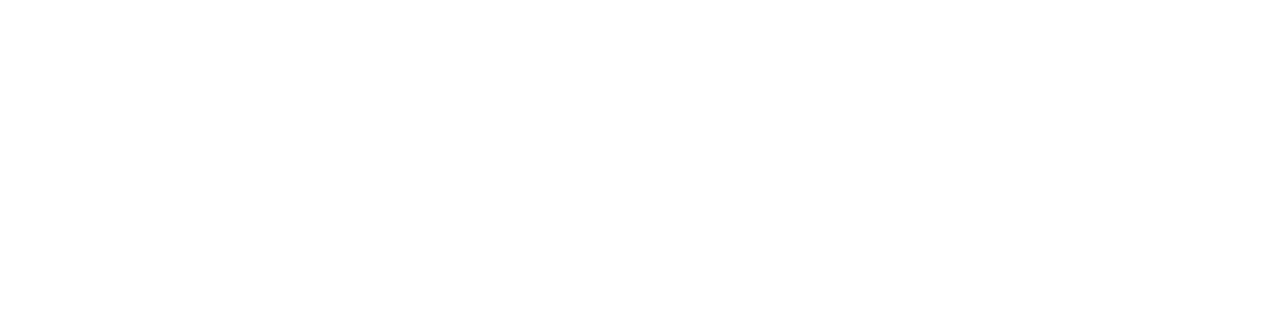
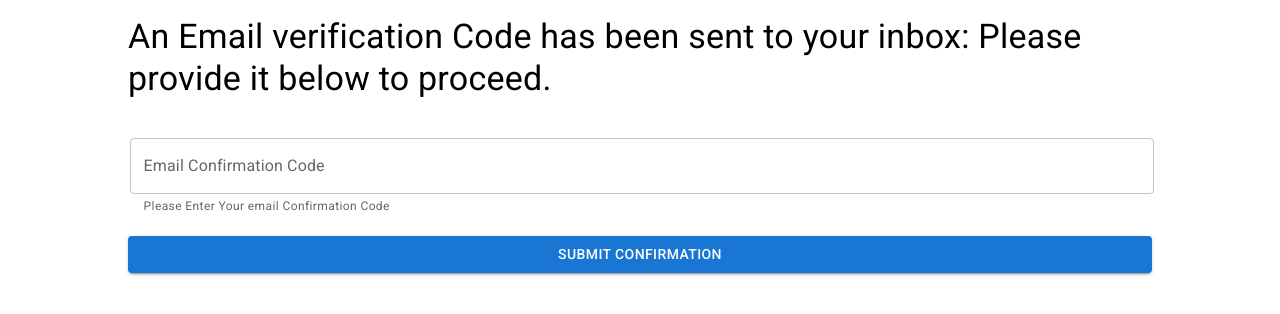
Before and after one commit to sewah2012/Sharehub-frontend, a React (Create React App) app: page /confirm-email in a window 1280 px wide. Before the commit this address had no page. Shown: the top 314 px of the page. Built offline with nearby package versions, Linux system fonts and the light colour scheme.

Commit message:
implement user registration and email verification

```diff
--- a/src/App.js
+++ b/src/App.js
@@ -15,6 +15,7 @@
 import axios from 'axios';
 import { AppContext } from "./states/AppContext";
 import AuthVerify from "./utilities/AuthVerify";
+import ConfirmEmail from "./pages/confirmEmail/ConfirmEmail";
 
 const AUTH_TOKEN = localStorage.getItem("token");
 axios.defaults.headers.common['Authorization'] = AUTH_TOKEN;
@@ -46,6 +47,7 @@
             }
           />
 
+          <Route path = '/confirm-email' element={<ConfirmEmail />} />
           <Route path="/forgot-password" element={<ForgetPassword />} />
         </Routes>
         {/* <AuthVerify /> */}
--- a/src/pages/authenticate/SignupModal.js
+++ b/src/pages/authenticate/SignupModal.js
@@ -4,14 +4,18 @@
   Button,
   Checkbox,
   Chip,
+  CircularProgress,
   Divider,
   FormControlLabel,
+  FormHelperText,
   Modal,
   TextField,
   Typography,
   useMediaQuery,
 } from "@mui/material";
 import { Box } from "@mui/system";
+import axios from "axios";
+import { useNavigate } from "react-router-dom"
 
 const style = {
   position: "absolute",
@@ -26,31 +30,140 @@
 };
 
 const SignupModal = ({ modalOpen, setModalOpen }) => {
+  const navigate = useNavigate();
+  const [isLoading, setisLoading] = useState(false);
   const [signupDetails, setSignupDetails] = useState({
     firstName: "",
     lastName: "",
     email: "",
     username: "",
     password: "",
-    confirmPassword: ""
-  })
+    confirmPassword: "",
+    userAgreement: false,
+  });
+
+  const [errors, setErrors] = useState({});
+  const [userAgreementError, setUserAgreementError] = useState(false);
 
   const handleClose = () => {
     setModalOpen(!modalOpen);
   };
 
   const onChangeHandler = (event) => {
+    //clearerrors
+    setErrors({
+      ...errors,
+      [event.target.name]: false,
+    });
+
     setSignupDetails({
       ...signupDetails,
       [event.target.name]: event.target.value,
     });
   };
 
+  const handleSubmit = (event) => {
+    event.preventDefault();
+    setisLoading(true);
 
-  const handleSubmit = (event)=>{
-    event.preventDefault()
-      alert(signupDetails.firstName)
+    const {
+      firstName,
+      lastName,
+      email,
+      username,
+      password,
+      confirmPassword,
+      userAgreement,
+    } = signupDetails;
+
+    if (firstName === "") {
+      setErrors({
+        ...errors,
+        firstName: true,
+      });
+      setisLoading(false)
+      return;
     }
+    if (lastName === "") {
+      setErrors({
+        ...errors,
+        lastName: true,
+      });
+      setisLoading(false)
+      return;
+    }
+    if (email === "") {
+      setErrors({
+        ...errors,
+        email: true,
+      });
+      setisLoading(false)
+      return;
+    }
+    if (username === "") {
+      setErrors({
+        ...errors,
+        username: true,
+      });
+      setisLoading(false)
+      return;
+    }
+
+    if (password === "") {
+      setErrors({
+        ...errors,
+        password: true,
+      });
+      setisLoading(false)
+      return;
+    }
+
+    if (password !== confirmPassword) {
+      setErrors({
+        ...errors,
+        confirmPassword: true,
+      });
+      setisLoading(false)
+      return;
+    }
+
+    if (!userAgreement) {
+      setUserAgreementError(true);
+      setisLoading(false)
+      return;
+      // alert("Please accept terms and condition");
+    }
+
+    //make call to backend
+
+    const url = "/api/auth/signup";
+    const data = {
+      firstName: signupDetails.firstName,
+      lastName: signupDetails.lastName,
+      email: signupDetails.email,
+      username: signupDetails.username,
+      password: signupDetails.password,
+    };
+
+
+    axios.post(url, data).then((resp) => {
+      if (resp.status === 200) {
+
+        console.log(resp.data);
+
+        navigate("/confirm-email")
+        setisLoading(false);
+      }else{
+        console.log(resp.data);
+        // setisLoading(false);
+      }
+
+
+    })
+    .catch(err=>{
+      console.log(err)
+    })
+  };
   return (
     <div className="modalWrapper">
       <Modal
@@ -67,46 +180,50 @@
           <form onSubmit={handleSubmit}>
             <TextField
               onChange={onChangeHandler}
-            value = {signupDetails.firstName}
+              value={signupDetails.firstName}
               className="signupTextfield"
               name="firstName"
               label="First Name"
               defaultValue=""
               helperText="please provide your first name"
+              error={errors?.firstName ? errors?.firstName : false}
               style={{ margin: ".1rem" }}
             />
             <TextField
               onChange={onChangeHandler}
-            value = {signupDetails.lastName}
+              value={signupDetails.lastName}
               className="signupTextfield"
               name="lastName"
               label="Last Name"
               defaultValue=""
               helperText="please provide your last name"
               style={{ margin: ".1rem" }}
+              error={errors?.lastName ? errors?.lastName : false}
             />
             <br />
             <br />
             <TextField
               onChange={onChangeHandler}
-            value = {signupDetails.email}
+              value={signupDetails.email}
               className="signupTextfield"
               name="email"
               label="Email Address"
               type="email"
               helperText="please provide your first name"
               style={{ margin: ".1rem" }}
+              error={errors?.email ? errors?.email : false}
             />
 
             <TextField
               onChange={onChangeHandler}
-            value = {signupDetails.username}
+              value={signupDetails.username}
               className="signupTextfield"
               name="username"
               label="Username"
               type="text"
               helperText="please provide your username"
               style={{ margin: ".1rem" }}
+              error={errors?.username ? errors?.username : false}
             />
 
             {/* <TextField
@@ -124,37 +241,60 @@
             <br />
             <TextField
               onChange={onChangeHandler}
-            value = {signupDetails.password}
+              value={signupDetails.password}
               className="signupTextfield"
               name="password"
               label="Password"
               helperText="Please provide a strong password"
               type="password"
               style={{ margin: ".1rem" }}
+              error={errors?.password ? errors?.password : false}
             />
 
             <TextField
               onChange={onChangeHandler}
-            value = {signupDetails.confirmPassword}
+              value={signupDetails.confirmPassword}
               className="signupTextfield"
               name="confirmPassword"
               label="Confirm Password"
-              helperText="Please enter again your password"
+              helperText="Confirm Password must match your password"
               type="password"
               style={{ margin: ".1rem" }}
+              error={errors?.confirmPassword ? errors?.confirmPassword : false}
             />
             <br />
             <br />
             <FormControlLabel
               // value={}
-              control={<Checkbox defaultChecked={false} />}
+
+              // error = {errors?.userAgreement ? errors?.userAgreement : false}
+              control={
+                <Checkbox
+                  name="userAgreement"
+                  value={signupDetails?.userAgreement}
+                  onChange={
+                  (e)=>{
+                    setSignupDetails({
+                      ...signupDetails,
+                      userAgreement: e.target.value
+                    })
+                  }
+                  }
+                />
+              }
               label="Accept Terms and Agreement of sharehub"
+            />
 
-            />
+            {userAgreementError && (
+              <FormHelperText sx={{ color: "red" }}>
+                Please accept Terms and agreement
+              </FormHelperText>
+            )}
             <br />
             <br />
-            <Button variant="contained" fullWidth>
+            <Button variant="contained"  disabled={isLoading} fullWidth type="submit" onClick={handleSubmit}>
               Sign up
+              {isLoading && <CircularProgress />}
             </Button>
             <br />
             <br />
@@ -173,8 +313,6 @@
         </div>
       </Modal>
     </div>
-
-
   );
 };
 
--- /dev/null
+++ b/src/pages/confirmEmail/ConfirmEmail.js
@@ -0,0 +1,90 @@
+import "./styles.css";
+import { Button, CircularProgress, TextField, Typography } from "@mui/material";
+import React, { useState } from "react";
+import axios from "axios";
+import { useNavigate } from "react-router-dom";
+
+const ConfirmEmail = () => {
+  const [loading, setLoading] = useState(false);
+  const [code, setCode] = useState("");
+  const [error, setError] = useState(false);
+  const [confirmed, setConfirmed] = useState(false);
+
+  const navigate = useNavigate();
+
+  const handleSubmit = () => {
+    setLoading(true);
+    if (code === "") {
+      setError(true);
+      setLoading(false);
+      return;
+    }
+
+    const url = `/api/auth/verify?code=${code}`;
+
+    axios.get(url).then((resp) => {
+      if(resp.status===200){
+        setConfirmed(true)
+        setLoading(false);
+      } else{
+        console.log(resp.data)
+      }
+    }).catch(err=>{
+      console.log(err)
+    });
+
+    setLoading(false);
+  };
+  const navigteToLogin=()=>{
+    navigate("/authenticate")
+  }
+  return (
+    <div className="confirmEmail">
+      {confirmed ? (
+        <div>
+          <Typography variant="h4">
+            Your Email has successfully been verified.
+          </Typography>
+          <br /> <br />
+          <Button variant="outlined" onClick={navigteToLogin}>
+            Continue to Login
+          </Button>
+        </div>
+      ) : (
+        <div className="confirmEmail__form">
+          <Typography variant="h4">
+            An Email verification Code has been sent to your inbox: Please provide it below to proceed.
+          </Typography>
+          <br />
+          <br />
+          <TextField
+            name="code"
+            fullWidth
+            onChange={(e) => {
+              setError(false);
+              setCode(e.target.value);
+            }}
+            value={code}
+            label="Email Confirmation Code"
+            helperText="Please Enter Your email Confirmation Code"
+            style={{ margin: ".1rem" }}
+            error={error}
+          />
+          <br />
+          <br />
+          <Button
+            variant="contained"
+            disabled={loading}
+            fullWidth
+            onClick={handleSubmit}
+          >
+            Submit Confirmation
+            {loading && <CircularProgress />}
+          </Button>
+        </div>
+      )}
+    </div>
+  );
+};
+
+export default ConfirmEmail;
--- /dev/null
+++ b/src/pages/confirmEmail/styles.css
@@ -0,0 +1,15 @@
+.confirmEmail{
+    width: 100w;
+    height: 100vh;
+}
+
+.confirmEmail__form{
+    margin: auto;
+    width: 80%;
+    height: fit-content;
+    padding: 1rem;
+}
+
+@media only screen and (min-width: 600px) {
+
+}
```
Lines whose indentation alone changed are shown as unchanged.
